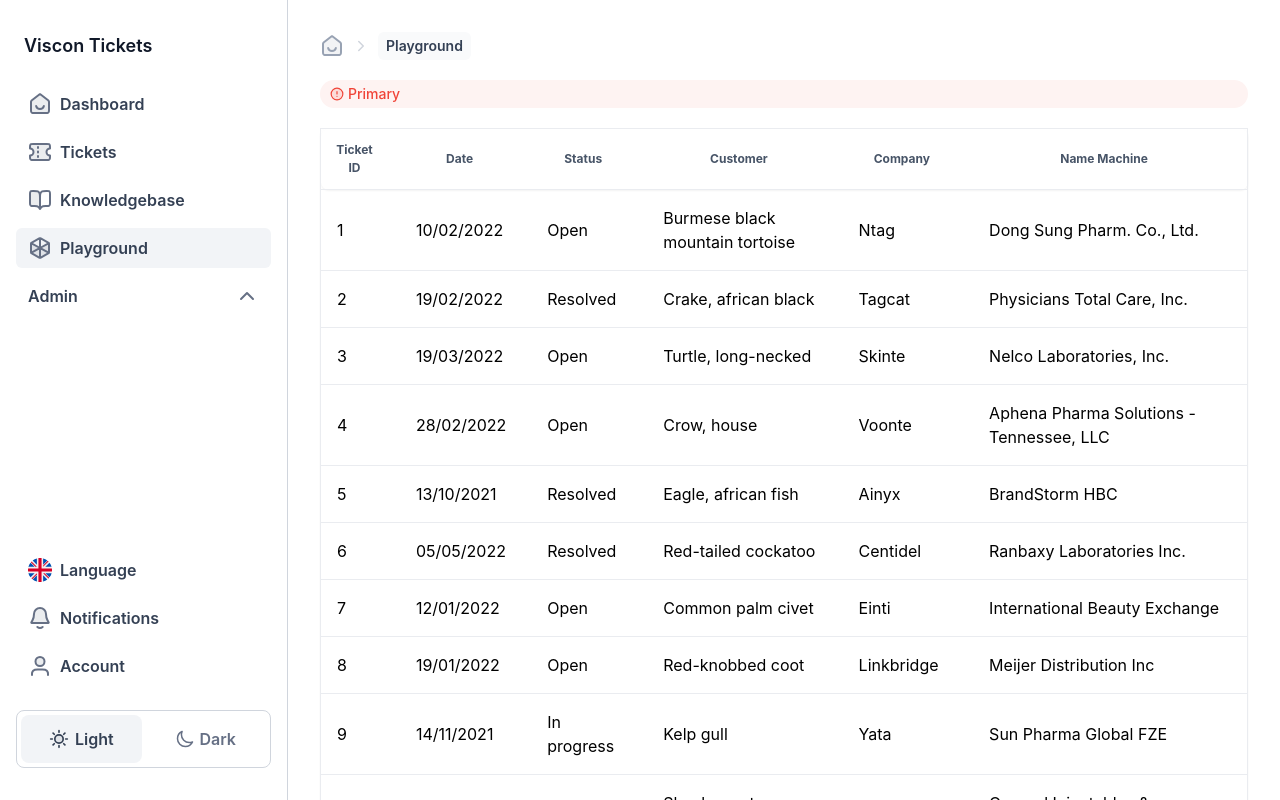
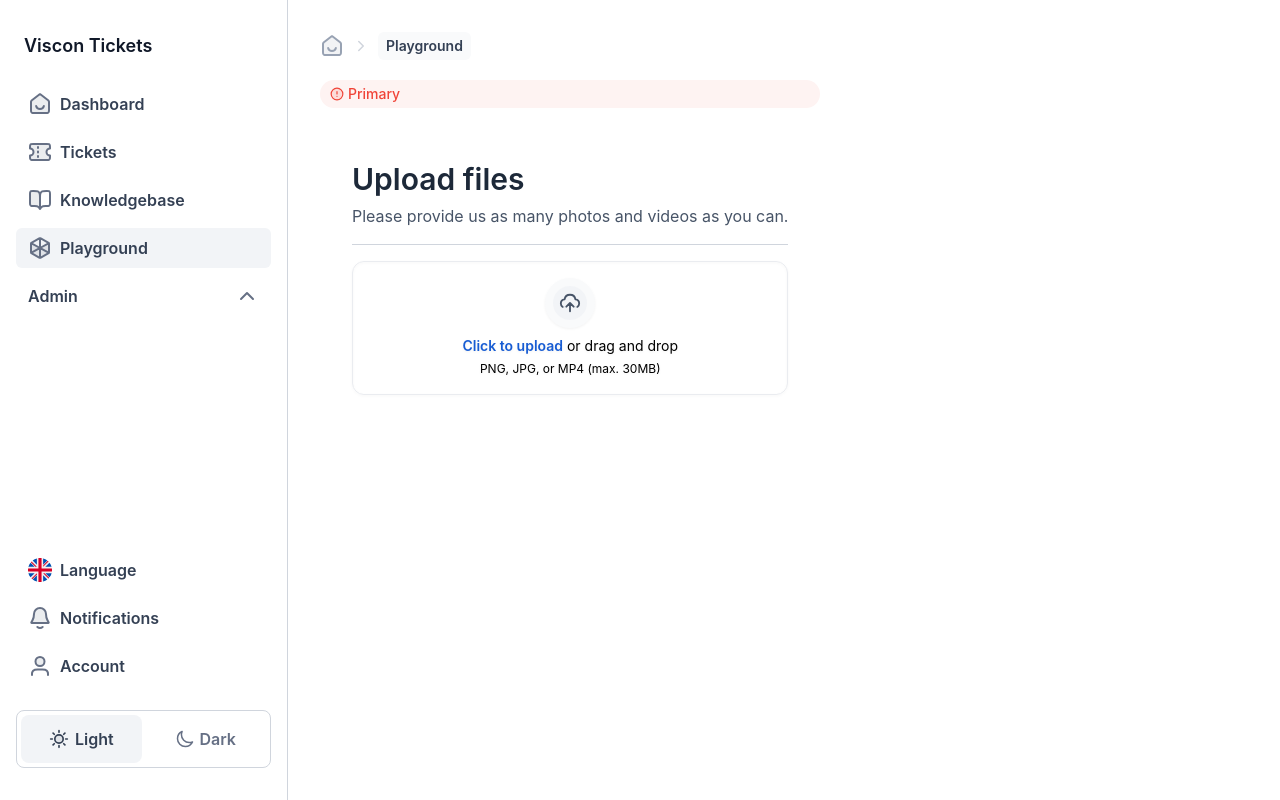
Before and after one commit to lucasprins/viscon-tickets, a React (Create React App) app in the folder client/: page /playground in a window 1280 px wide. Shown: the top 800 px of the page. Built offline with nearby package versions, Linux system fonts and the light colour scheme.

Commit message:
Added: fileuploads

```diff
--- /dev/null
+++ b/client/src/components/molecules/FileUpload/FileDropzone.tsx
@@ -0,0 +1,46 @@
+import React, { useCallback, useState } from "react";
+import { FileError, FileRejection, useDropzone } from "react-dropzone"
+import { FeaturedIcon } from "../../atoms/Icons/FeaturedIcon";
+import { IconUpload } from "../../atoms/Icons/Icons";
+import { SingleFileUpload } from "./SingleFileUpload";
+
+type UploadableFile = {
+    file: File;
+    errors: FileError[];
+}
+
+export function FileDropzone() {
+
+    const [files, setFiles] = useState<UploadableFile[]>([]);
+    const onDrop = useCallback((accFiles:File[], rejFiles:FileRejection[]) => {
+       const mappedAcc = accFiles.map(file => ({file, errors: []}))
+       setFiles(curr => [...curr, ...mappedAcc, ...rejFiles]);
+    }, []);
+
+    function onDelete(file: File) {
+        setFiles((current) => current.filter((fileWrapper) => fileWrapper.file !== file));
+    }
+
+    const { getRootProps, getInputProps } = useDropzone({ onDrop });
+
+    return (
+        <React.Fragment>
+            <div {...getRootProps({ className: "dropzone" })} className="flex flex-col gap-y-5 text-center py-4 px-6 rounded-xl border border-gray-200 dark:border-dark-500 drop-shadow-sm">
+                <div>
+                    <div className="flex justify-center pb-2">
+                        <FeaturedIcon type="gray" size="sm" icon={<IconUpload size='22' color='stroke-gray-600' fill='fill-gray-50' />} />
+                    </div>
+                    <input {...getInputProps()} />
+                    <div className="flex flex-col gap-1">
+                        <p className="text-sm"><span className=" text-primary-700 font-semibold">Click to upload</span> or drag and drop</p>
+                        <p className=" text-xs">{"PNG, JPG, or MP4 (max. 30MB)"}</p>
+                    </div>
+                </div>
+            </div>
+
+        {files.map((fileWrapper, index) => (
+            <SingleFileUpload onDelete={onDelete} key={index} file={fileWrapper.file}/>
+        ))}
+        </React.Fragment>
+    );
+}
--- /dev/null
+++ b/client/src/components/molecules/FileUpload/FileHeader.tsx
@@ -0,0 +1,20 @@
+import { IconTrash } from "../../atoms/Icons/Icons";
+
+type fileHeaderProps = {
+    file: File;
+    onDelete: (file: File) => void;
+};
+
+export function FileHeader({ file, onDelete }: fileHeaderProps) {
+    return (
+        <div className='flex flex-row justify-between pb-2'>
+            <div>
+                <p className=' text-sm font-medium'>{file.name}</p>
+                <p className='text-sm'>{file.size} bytes</p>
+            </div>
+            <div onClick={() => onDelete(file)}>
+                <IconTrash size='22' color='stroke-gray-500 dark:stroke-gray-300' fill='fill-primary-500' />
+            </div>
+        </div>
+    );
+}
--- /dev/null
+++ b/client/src/components/molecules/FileUpload/SingleFileUpload.tsx
@@ -0,0 +1,68 @@
+import { useEffect, useState } from "react";
+import { IconImage } from "../../atoms/Icons/Icons";
+import { FileHeader } from "./FileHeader";
+
+type SingleFileUploadProps = {
+    file: File;
+    onDelete: (file: File) => void;
+}
+
+export function SingleFileUpload({file, onDelete}: SingleFileUploadProps) {
+    const [progress, setProgress] = useState(0);
+
+    useEffect(() => {
+        async function upload() {
+          const url = await uploadFile(file, setProgress);
+        }
+
+        upload();
+      }, []);
+
+    return (
+        <div className="flex flex-row p-4 rounded-xl border border-gray-200 dark:border-dark-500 drop-shadow-sm">
+            <div className="pr-3">
+                <IconImage size='24' color='stroke-primary-500 dark:stroke-gray-300' fill='fill-primary-500' />
+            </div>
+            <div className="flex flex-col w-full">
+                <FileHeader file={file} onDelete={onDelete}/>
+                <div className="flex flex-row w-full justify-between">
+                    <div className="w-11/12 bg-gray-200 rounded-full h-2.5 dark:bg-gray-700 mt-auto mb-auto mr-auto">
+                        <div
+                        className="bg-primary-600 h-2.5 rounded-full mt-auto mb-auto mr-auto"
+                        style={{ width: progress + "%" }}
+                        >
+                        </div>
+                    </div>
+                    <span className="text-sm font-medium pl-5">{progress}%</span>
+                </div>
+            </div>
+        </div>
+    )
+}
+
+function uploadFile(file: File, onProgress: (percentage: number) => void) {
+    const url = 'https://api.cloudinary.com/v1_1/demo/image/upload';
+    const key = 'docs_upload_example_us_preset';
+
+    return new Promise<string>((res, rej) => {
+      const xhr = new XMLHttpRequest();
+      xhr.open('POST', url);
+      xhr.onload = () => {
+        const resp = JSON.parse(xhr.responseText);
+        res(resp.secure_url);
+      };
+      xhr.onerror = (event) => rej(event);
+      xhr.upload.onprogress = (event) => {
+        if (event.lengthComputable) {
+          const percentage = (event.loaded / event.total) * 100;
+          onProgress(Math.round(percentage));
+        }
+      };
+
+      const formData = new FormData();
+      formData.append('file', file);
+      formData.append('upload_preset', key);
+
+      xhr.send(formData);
+    });
+  }
--- a/client/src/components/pages/Playground/Playground.tsx
+++ b/client/src/components/pages/Playground/Playground.tsx
@@ -1,7 +1,10 @@
 import React from "react";
 import { Badge } from "../../atoms/Badge/Badge";
 import { Breadcrumbs } from "../../atoms/Breadcrumbs/Breadcrumbs";
+import { Divider } from "../../atoms/Divider/Divider";
 import { IconAlert } from "../../atoms/Icons/Icons";
+import { PageHeader } from "../../atoms/PageHeader/PageHeader";
+import { FileDropzone } from "../../molecules/FileUpload/FileDropzone";
 import Layout from "../../organisms/Layout/Layout";
 import { BasicTable } from "../../organisms/Table/basicTable";
 
@@ -19,7 +22,14 @@ export function Playground() {
                     icon={<IconAlert size='14' fill='fill-error-500' color='stroke-error-500' />}
                 />
 
-                <BasicTable />
+                <div className='p-8 flex w-full  flex-col gap-y-4'>
+                    <PageHeader
+                        title='Upload files'
+                        subtitle='Please provide us as many photos and videos as you can.'
+                    />
+                    <Divider />
+                    <FileDropzone />
+                </div>
             </div>
         </div>
     );
```
